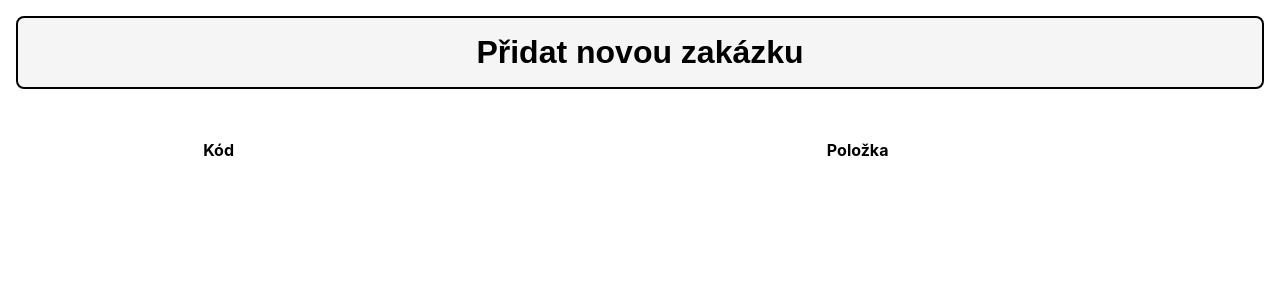
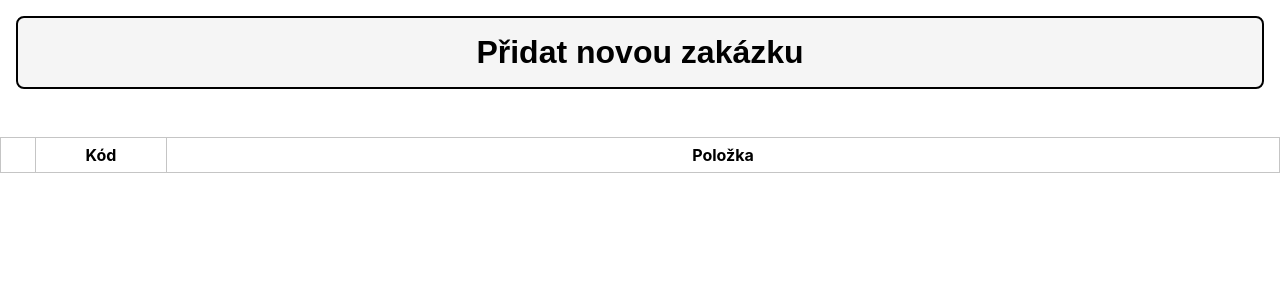
Before and after one commit to Yokool/rtsoft-test, a React (Create React App) app: page / in a window 1280 px wide. Shown: the top 300 px of the page. Built offline with nearby package versions, Linux system fonts and the light colour scheme.

Commit message:
better styles

```diff
--- a/src/TaskCalendar.tsx
+++ b/src/TaskCalendar.tsx
@@ -2,6 +2,7 @@ import React, { useState } from "react";
 import "./TaskCalendar.css";
 import { Task } from './TaskTypes/Task.tsx';
 import { TaskAdd } from "./TaskAdd.tsx";
+import { TaskDateList } from "./TaskDateList/TaskDateList.tsx";
 
 export function TaskCalendar(): React.JSX.Element {
     const [taskList, setTaskList] = useState<Task[]>([]);
@@ -18,33 +19,3 @@ export function TaskCalendar(): React.JSX.Element {
         </div>
     );
 }
-
-type TaskDateListProps = {
-    taskList: Task[]
-}
-
-function TaskDateList({taskList}: TaskDateListProps): React.JSX.Element {
-
-    const taskListJSX = taskList.map(
-        (task) => {
-            return (
-                <tr key={task.taskCode}>
-                    <td>{task.taskCode}</td>
-                    <td>{task.taskName}</td>
-                </tr>
-            );
-        }
-    );
-
-    return (
-        <table>
-            <tbody>
-                <tr>
-                    <th>Kód</th>
-                    <th>Položka</th>
-                </tr>
-                {taskListJSX}
-            </tbody>
-        </table>
-    )
-}
--- /dev/null
+++ b/src/TaskDateList/TaskDateList.css
@@ -0,0 +1,20 @@
+
+
+.cellSpacer {
+    width: 32px;
+}
+
+.taskTable {
+    border-collapse: collapse;
+}
+
+.taskTable td, .taskTable th {
+    border-style: solid;
+    border-color: rgb(197, 197, 197);
+    border-width: 1px;
+    height: 32px;
+}
+
+.taskTable .codeCell {
+    width: 128px;
+}
--- /dev/null
+++ b/src/TaskDateList/TaskDateList.tsx
@@ -0,0 +1,35 @@
+import React from "react";
+import { Task } from "../TaskTypes/Task.tsx";
+import './TaskDateList.css';
+
+type TaskDateListProps = {
+    taskList: Task[]
+}
+
+export function TaskDateList({taskList}: TaskDateListProps): React.JSX.Element {
+
+    const taskListJSX = taskList.map(
+        (task) => {
+            return (
+                <tr key={task.taskCode}>
+                    <td className="cellSpacer"></td>
+                    <td className="codeCell">{task.taskCode}</td>
+                    <td>{task.taskName}</td>
+                </tr>
+            );
+        }
+    );
+
+    return (
+        <table className="taskTable" cellSpacing={0}>
+            <tbody>
+                <tr>
+                    <th className="cellSpacer"></th>
+                    <th className="codeCell">Kód</th>
+                    <th>Položka</th>
+                </tr>
+                {taskListJSX}
+            </tbody>
+        </table>
+    )
+}
```
